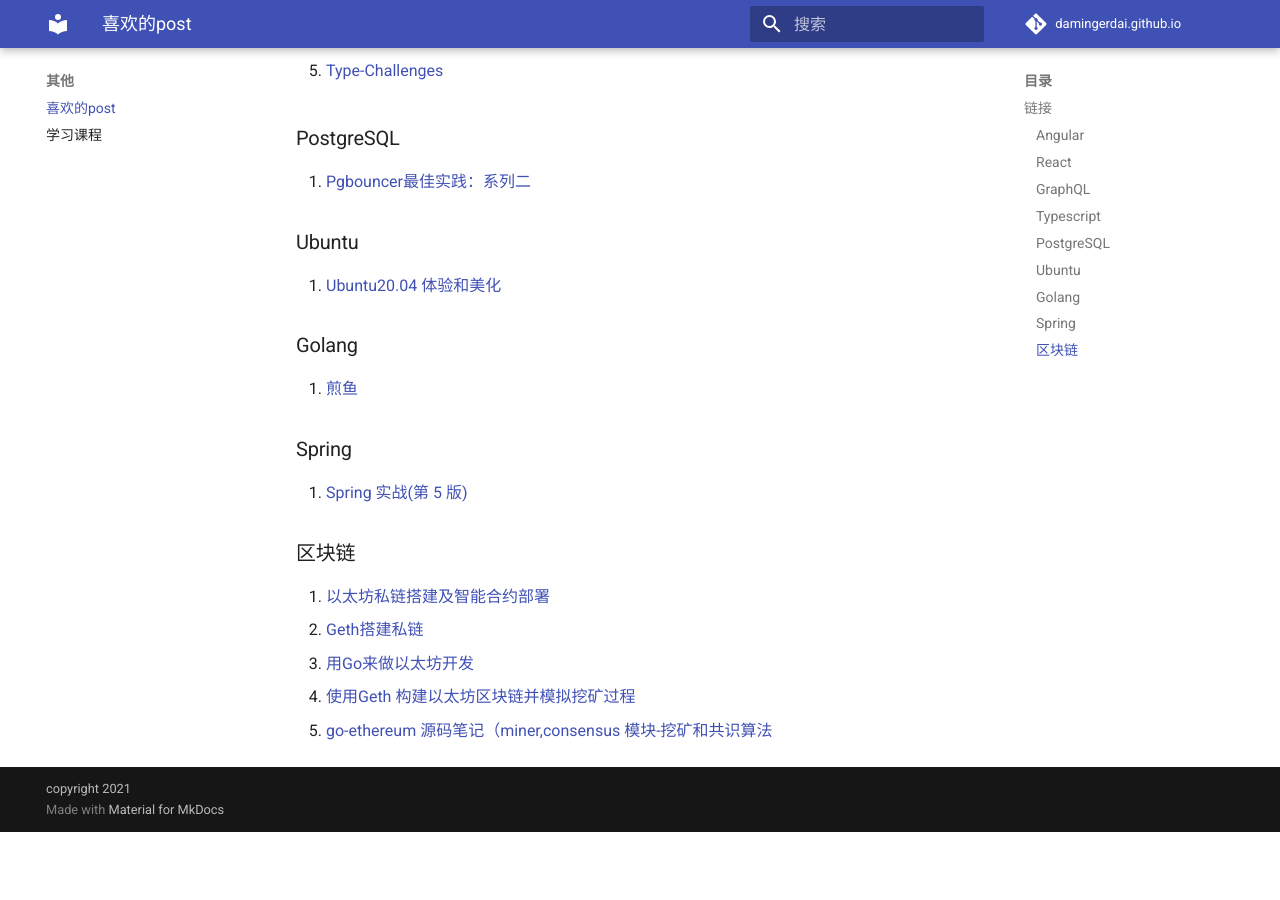
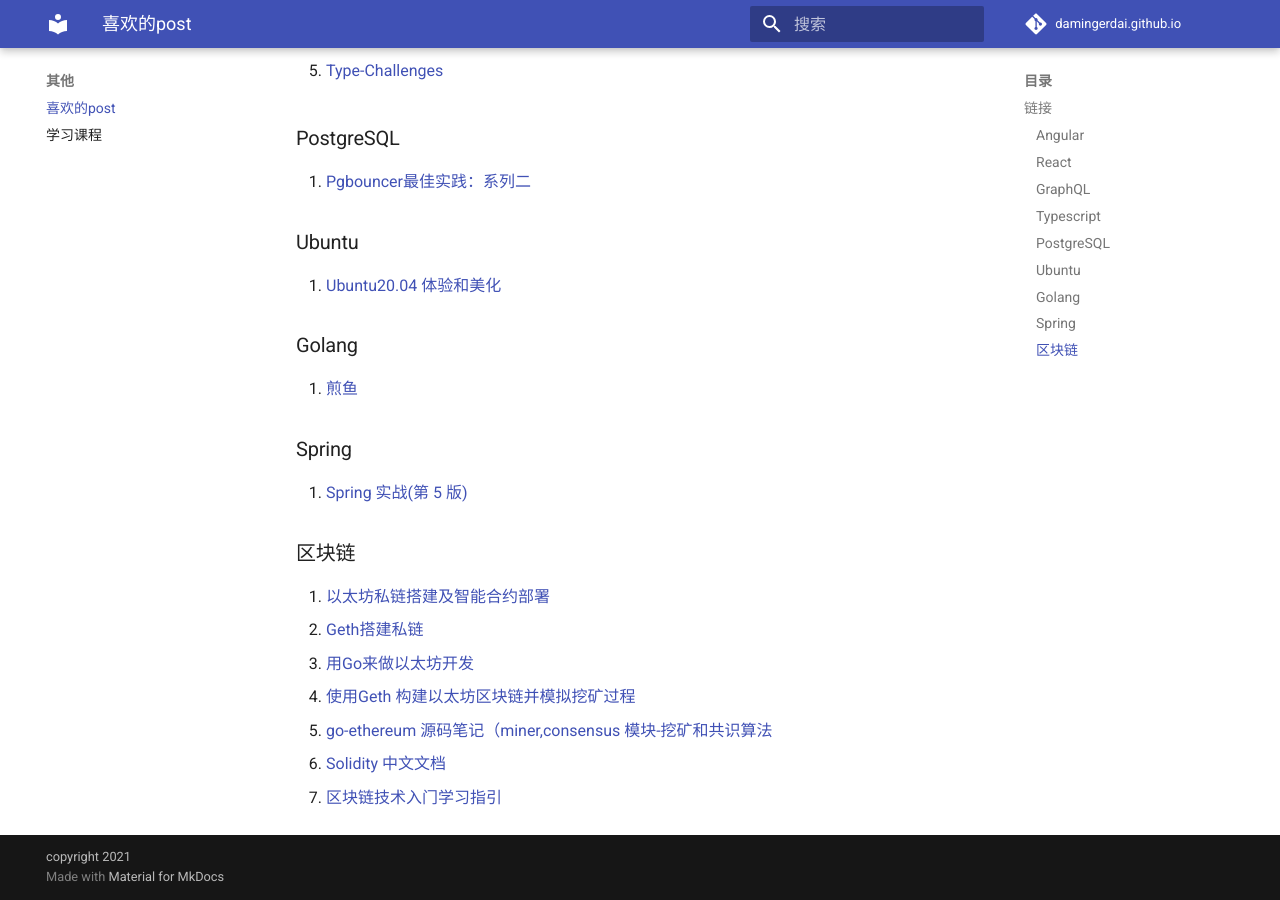
Before and after one commit to damingerdai/damingerdai.github.io, an MkDocs documentation site: the page built from docs/others/link.md, in a window 1280 px wide and 900 px high, scrolled down 861 px. Built offline with MkDocs 1.6.1 and Material for MkDocs 9.7.7, drawn with Linux system fonts in a browser that asks for light colours; comment, search, counter and statistics services are not loaded; before the commit the page ends 1693 px from its top, so only the background shows below that.

Commit message:
docs: add solidity chinses doc and '区块链技术入门学习指引'

```diff
--- a/docs/others/link.md
+++ b/docs/others/link.md
@@ -54,3 +54,5 @@
 3. [用Go来做以太坊开发](https://goethereumbook.org/zh/)
 4. [使用Geth 构建以太坊区块链并模拟挖矿过程](https://www.cnblogs.com/soowin/p/14330108.html)
 5. [go-ethereum 源码笔记（miner,consensus 模块-挖矿和共识算法](https://knarfeh.com/2018/03/10/go-ethereum%20%E6%BA%90%E7%A0%81%E7%AC%94%E8%AE%B0%EF%BC%88miner,%20consensus%20%E6%A8%A1%E5%9D%97-%E6%8C%96%E7%9F%BF%E5%92%8C%E5%85%B1%E8%AF%86%E7%AE%97%E6%B3%95%EF%BC%89/)
+6. [Solidity 中文文档](https://learnblockchain.cn/docs/solidity/)
+7. [区块链技术入门学习指引](https://learnblockchain.cn/2018/01/11/guide/)
```
